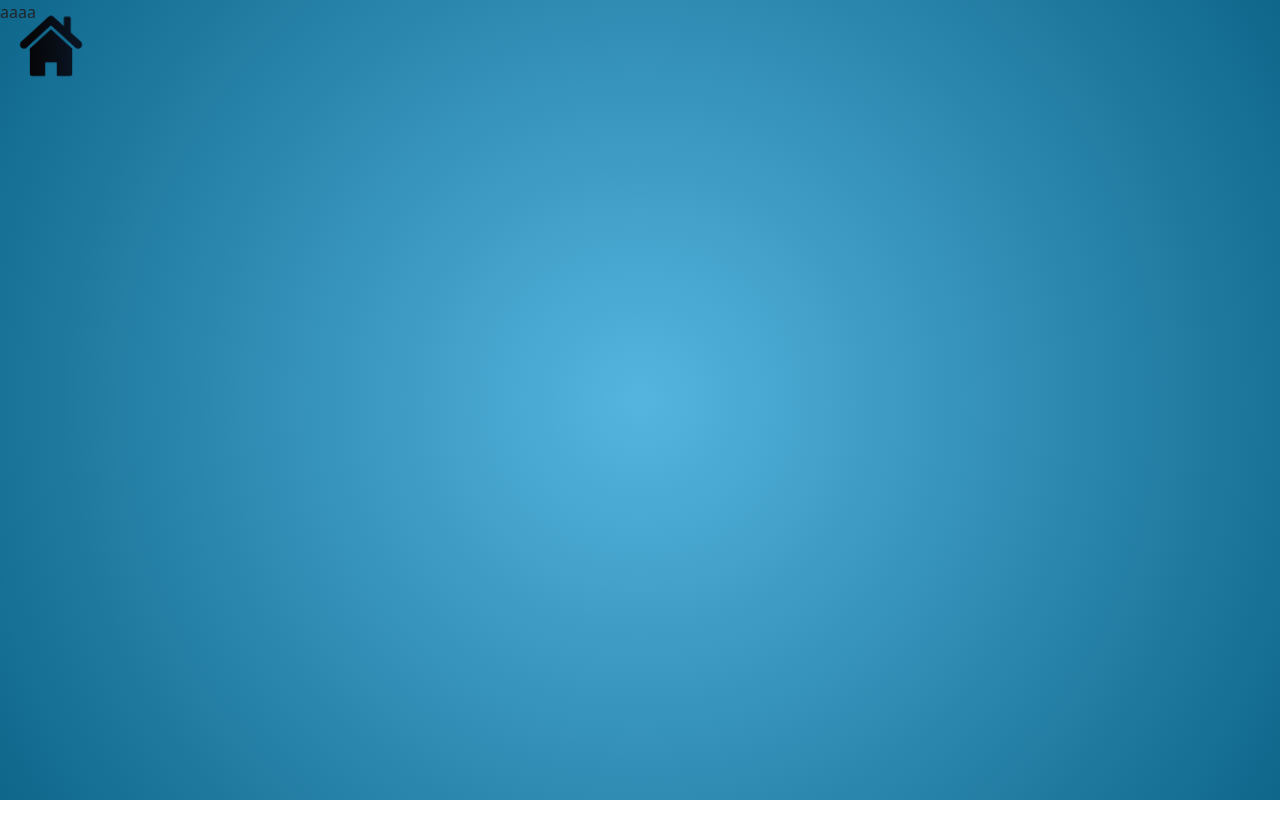
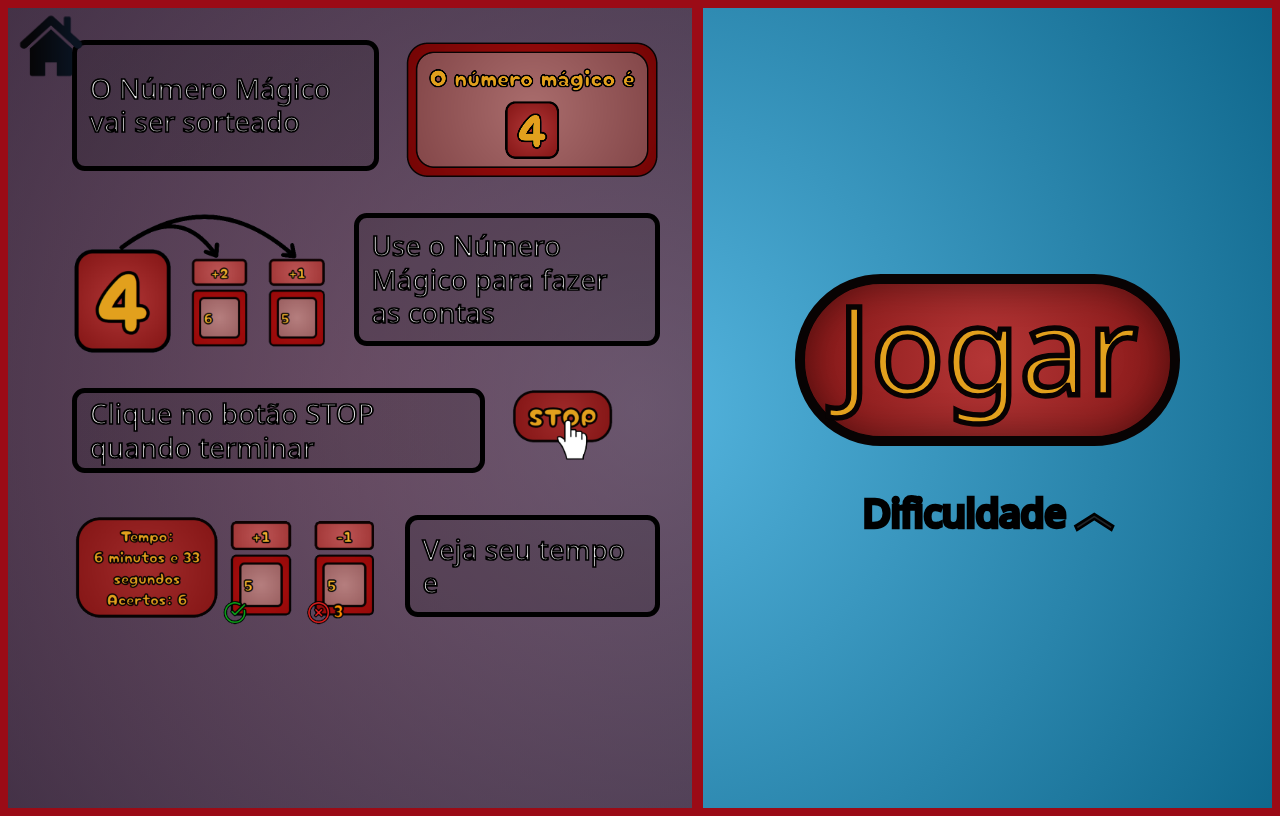
Before and after one commit to tiagopgbianchi/Jogando-com-logica-teste, a React (Vite) app: page /spttt in a window 1280 px wide. Built offline with nearby package versions, Linux system fonts and the light colour scheme; a web font is replaced by a local one.

Commit message:
SPTTT page

```diff
--- a/src/App.tsx
+++ b/src/App.tsx
@@ -8,6 +8,7 @@ import JogoStop from "./Stop/RegrasStop";
 import PaginaDamas from "./Damas/PaginaDamas";
 import Teste from  "./Pages/Teste";
 import SPTTT from "./SPTTT/RegrasSPTTT";
+import JogoSPTTT from "./SPTTT/SPTTT";
 import "./App.css";
 import { Routes, Route, useLocation, Link } from "react-router-dom";
 
@@ -40,6 +41,7 @@ function App() {
         <Route path="/damas" element={<PaginaDamas />} />
         <Route path="/teste" element={<Teste />} />
         <Route path="/spttt" element={<SPTTT />} />
+        <Route path="/jogospttt" element={<JogoSPTTT />} />
       </Routes>
     </main>
   );
--- a/src/SPTTT/RegrasSPTTT.tsx
+++ b/src/SPTTT/RegrasSPTTT.tsx
@@ -1,10 +1,93 @@
+import { useNavigate } from "react-router-dom";
+import { useState } from "react";
+
 function RegrasSPTTT(){
+    const navigate = useNavigate();
+    const [isOpen, setIsOpen] = useState(false);
+    function jogarSPTTT() {
+      navigate("/jogospttt");
+  }
 
     return(
-        <div>
-           aaaa
+        <div className="regrasPage">
+      {/* Left Side - Rules */}
+      <div className="boxRegras">
+        {/*<h2>Como Jogar Stop Matemático</h2>*/}
+        <ul className="regras">
+          <li>
+            <h3>O Número Mágico vai ser sorteado</h3>
+            <img
+              src={`${import.meta.env.BASE_URL}ComoJogarStop1.png`}
+              className="como c1"
+            />
+          </li>
+          <li>
+            <img
+              src={`${import.meta.env.BASE_URL}ComoJogarStop2.png`}
+              className="como c2"
+            />
+            <h3>Use o Número Mágico para fazer as contas</h3>
+          </li>
+          <li>
+            <h3>Clique no botão STOP quando terminar</h3>
+            <div className="c3Box">
+              <img
+                src={`${import.meta.env.BASE_URL}ComoJogarStop3.png`}
+                className="como c3"
+              />
+            </div>
+          </li>
+          <li>
+            <img
+              src={`${import.meta.env.BASE_URL}ComoJogarStop4.png`}
+              className="como c4"
+            />
+            <h3>Veja seu tempo e </h3>
+          </li>
+        </ul>
+      </div>
+
+      {/* Right Side - Game Controls */}
+      <div className="botoes">
+        <button className="button" onClick={jogarSPTTT}>
+          <span>Jogar</span>
+        </button>
+        <div className="difPart">
+          <div className="difToggle" onClick={() => setIsOpen(!isOpen)}>
+            <h2 className="difLabel">Dificuldade</h2>
+            {isOpen ? "﹀" : "︿"}
+          </div>
+
+          {isOpen && (
+            <div className="difMenu">
+              <div
+                onClick={() => {
+
+                }}
+              >
+                Fácil
+              </div>
+              <div
+                onClick={() => {
+
+                }}
+              >
+                Médio
+              </div>
+              <div
+                onClick={() => {
+
+                }}
+              >
+                Difícil
+              </div>
+            </div>
+          )}
         </div>
-    )
+      </div>
+    </div>
+  );
 }
 
+
 export default RegrasSPTTT;
--- a/src/SPTTT/App.tsx
+++ b/src/SPTTT/SPTTT.tsx
@@ -1,9 +1,9 @@
-import React from "react";
-import "./App.css";
 
-const App: React.FC = () => {
+import "./SPTTT.css";
+
+function SPTTT() {
   return (
-    <div className="App">
+    <div className="jogo-SPTTT">
       <h1>Ultimate Tic-Tac-Toe Board</h1>
       <div className="big-board">
         {Array.from({ length: 9 }).map((_, boardIndex) => (
@@ -18,6 +18,6 @@ const App: React.FC = () => {
       </div>
     </div>
   );
-};
+}
 
-export default App;
+export default SPTTT;
```
Also changed, not shown: src/SPTTT/SPTTT.css (added).
